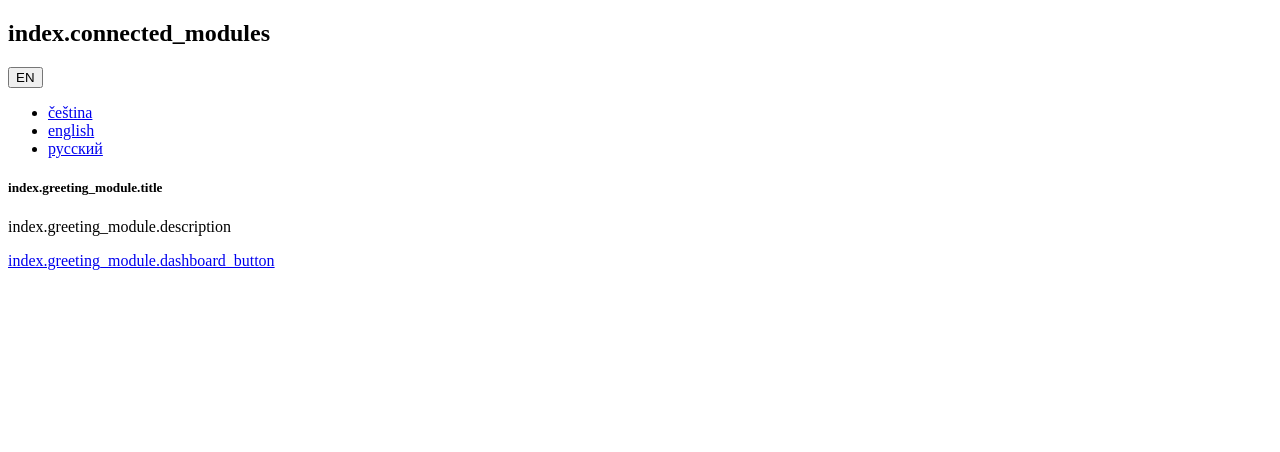
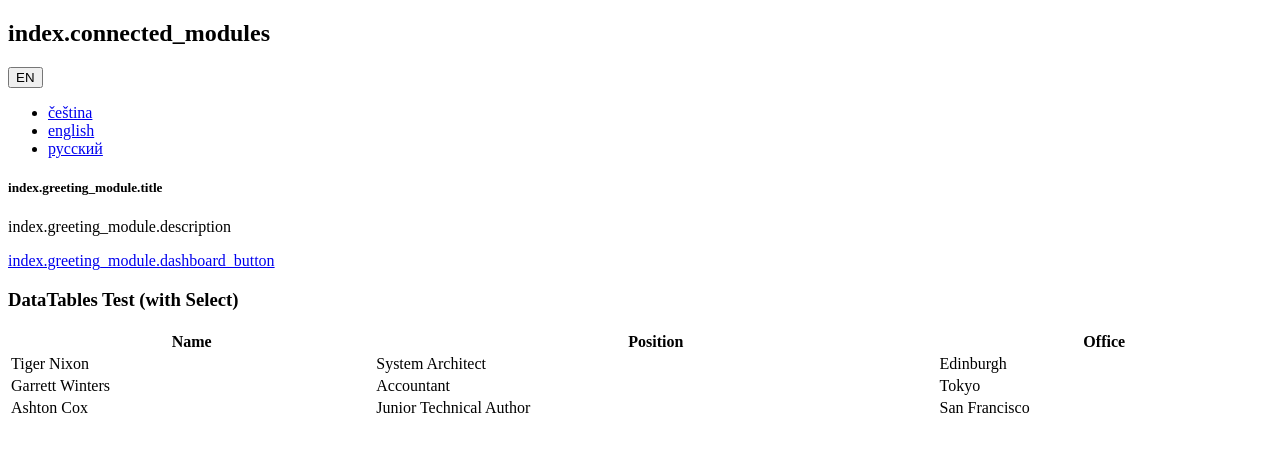
Before and after one commit to konstantin-gate/symfony-docker-project-public, a Symfony app: template app/templates/index/index.html.twig in a window 1280 px wide. Shown: the top 452 px of the page. Run offline with Twig, Linux system fonts and the light colour scheme; the template is opened without the code that fills it, so the values that code supplies are empty; some libraries are stand-ins or nearby versions.

Commit message:
Přidání rozšíření DataTables Bootstrap5 a DataTables Select do projektu

```diff
--- /dev/null
+++ b/app/assets/setup-jquery.js
@@ -0,0 +1,2 @@
+import $ from 'jquery';
+window.jQuery = window.$ = $;
--- a/app/assets/styles/app.css
+++ b/app/assets/styles/app.css
@@ -1,5 +1,8 @@
 @import "~bootstrap/dist/css/bootstrap.min.css";
 @import "~bootstrap-icons/font/bootstrap-icons.css";
+@import "~datatables.net-bs5/css/dataTables.bootstrap5.min.css";
+@import "~datatables.net-select-bs5/css/select.bootstrap5.min.css";
+
 
 /* Resetting default list style for validation errors */
 .invalid-feedback ul {
--- a/app/package.json
+++ b/app/package.json
@@ -19,6 +19,9 @@
     "dependencies": {
         "@popperjs/core": "^2.11.8",
         "bootstrap": "^5.3.8",
-        "bootstrap-icons": "^1.13.1"
+        "bootstrap-icons": "^1.13.1",
+        "datatables.net-bs5": "^2.3.5",
+        "datatables.net-select-bs5": "^3.1.3",
+        "jquery": "^3.7.1"
     }
 }
--- a/app/templates/index/index.html.twig
+++ b/app/templates/index/index.html.twig
@@ -26,5 +26,45 @@
             <a href="{{ path('greeting_dashboard', {'_locale': app.request.locale}) }}" class="btn btn-primary">{{'index.greeting_module.dashboard_button'|trans}}</a>
         </div>
     </div>
+
+    <div class="mt-5">
+        <h3>DataTables Test (with Select)</h3>
+        <table id="test-table" class="table table-striped table-bordered" style="width:100%">
+            <thead>
+                <tr>
+                    <th>Name</th>
+                    <th>Position</th>
+                    <th>Office</th>
+                </tr>
+            </thead>
+            <tbody>
+                <tr>
+                    <td>Tiger Nixon</td>
+                    <td>System Architect</td>
+                    <td>Edinburgh</td>
+                </tr>
+                <tr>
+                    <td>Garrett Winters</td>
+                    <td>Accountant</td>
+                    <td>Tokyo</td>
+                </tr>
+                <tr>
+                    <td>Ashton Cox</td>
+                    <td>Junior Technical Author</td>
+                    <td>San Francisco</td>
+                </tr>
+            </tbody>
+        </table>
+    </div>
 </div>
+
+<script>
+    document.addEventListener('DOMContentLoaded', function() {
+        if (typeof $ !== 'undefined' && $.fn.DataTable) {
+            $('#test-table').DataTable({
+                select: true
+            });
+        }
+    });
+</script>
 {% endblock %}
--- a/app/webpack.config.js
+++ b/app/webpack.config.js
@@ -70,7 +70,7 @@
     //.enableIntegrityHashes(Encore.isProduction())
 
     // uncomment if you're having problems with a jQuery plugin
-    //.autoProvidejQuery()
+    .autoProvidejQuery()
 ;
 
 module.exports = Encore.getWebpackConfig();
```
Also changed, not shown: app/assets/app.js (+8 -1 lines), app/templates/greeting/dashboard.html.twig (+0 -27 lines), app/package-lock.json.
